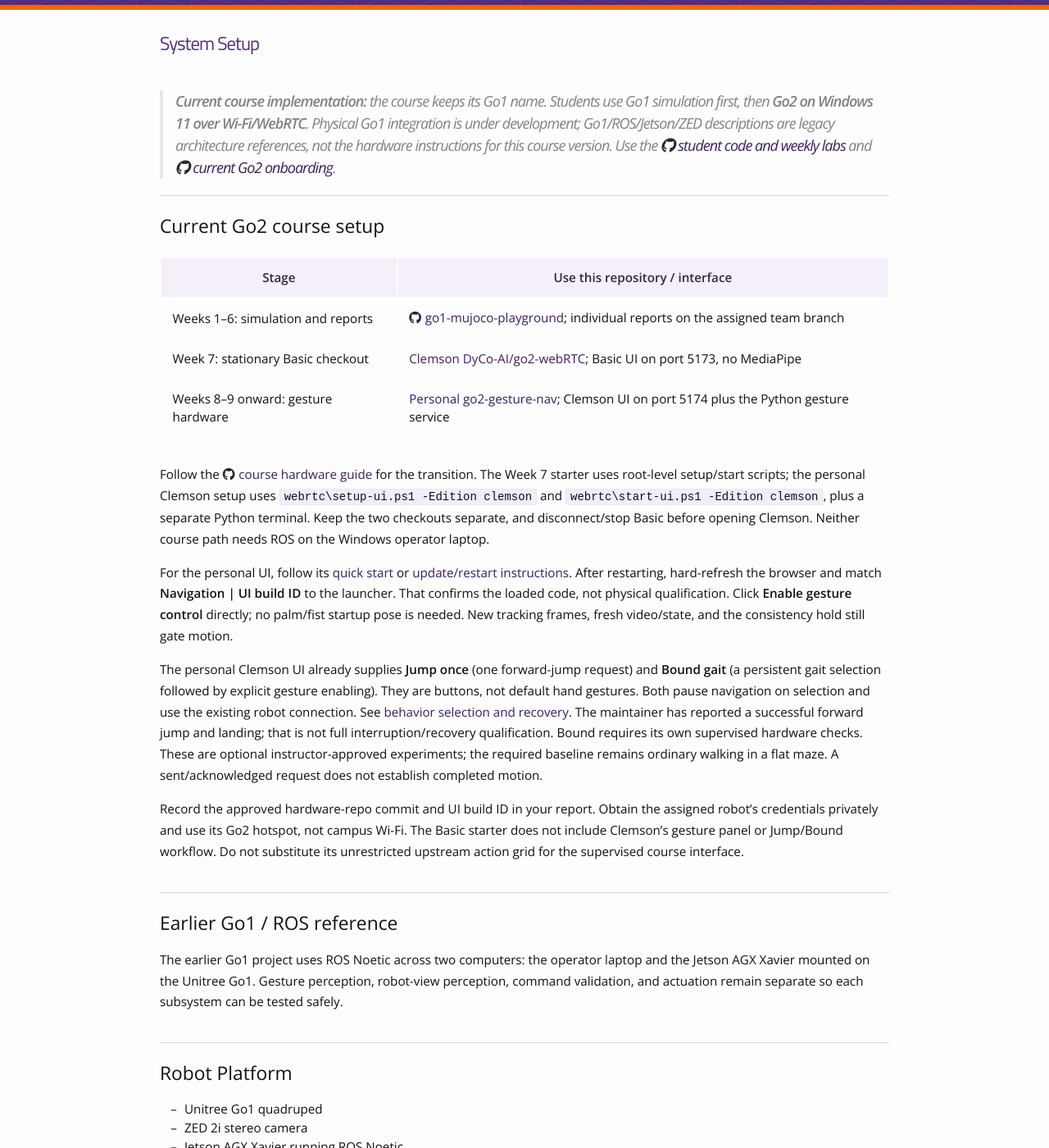
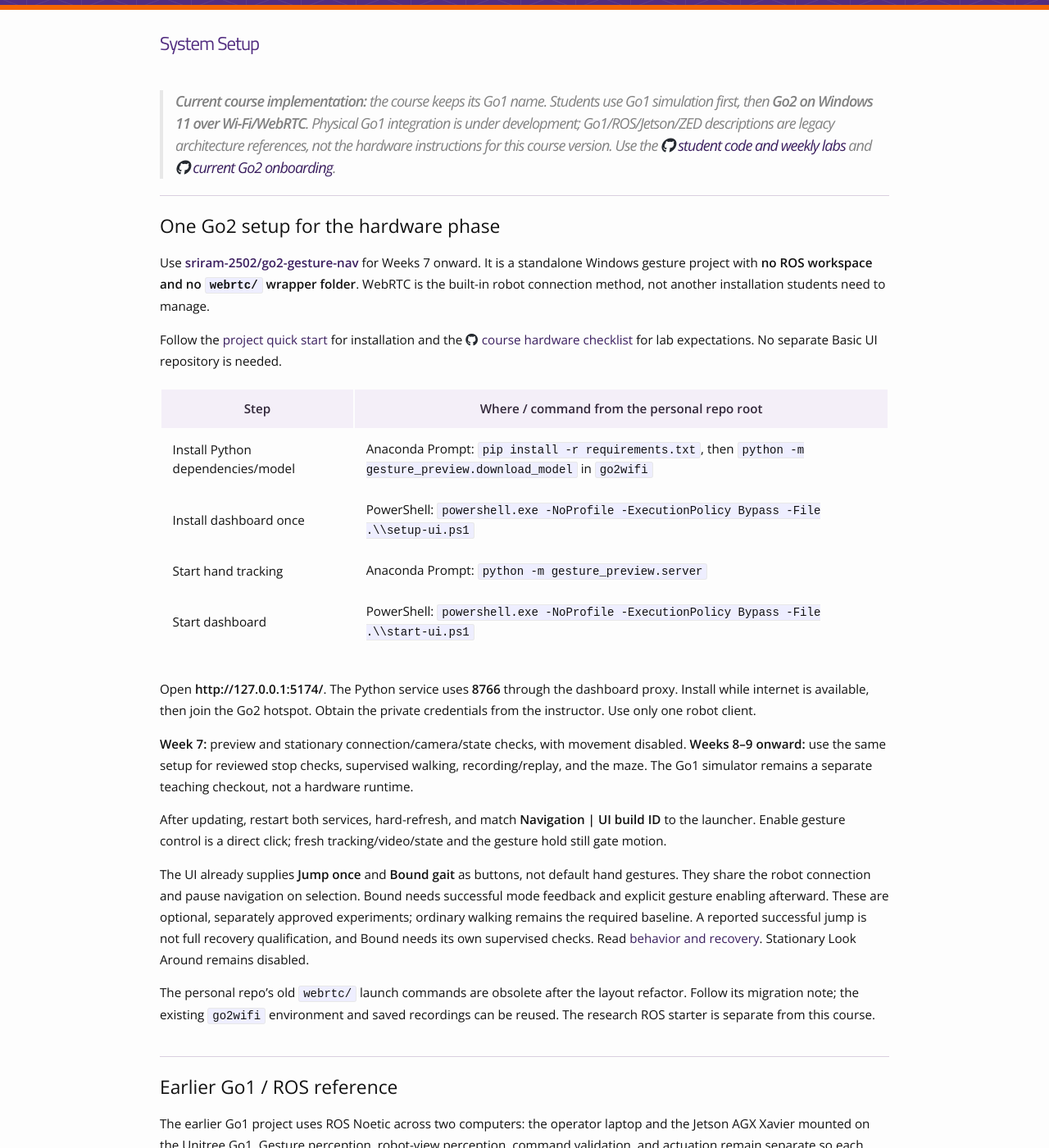
Before and after one commit to DyCo-AI/go1_gesture_tracking, a Jekyll site: the page built from docs/setup.md, in a window 1280 px wide and 1400 px high, scrolled down 203 px. Shown: the whole window at 82% size. Built offline with Jekyll 4.4.1, drawn with Linux system fonts in a browser that asks for light colours.

Commit message:
Streamline the course around one Go2 gesture UI setup

```diff
--- a/docs/setup.md
+++ b/docs/setup.md
@@ -12,44 +12,49 @@
 > and [current Go2 onboarding](https://github.com/sriram-2502/go1-mujoco-playground/blob/main/course/GO2_HARDWARE.md).
 
 
-## Current Go2 course setup
+## One Go2 setup for the hardware phase
 
-| Stage | Use this repository / interface |
+Use **[sriram-2502/go2-gesture-nav](https://github.com/sriram-2502/go2-gesture-nav)**
+for Weeks 7 onward. It is a standalone Windows gesture project with **no ROS
+workspace and no `webrtc/` wrapper folder**. WebRTC is the built-in robot
+connection method, not another installation students need to manage.
+
+Follow the [project quick start](https://github.com/sriram-2502/go2-gesture-nav#1-install-once)
+for installation and the [course hardware checklist](https://github.com/sriram-2502/go1-mujoco-playground/blob/main/course/GO2_HARDWARE.md)
+for lab expectations. No separate Basic UI repository is needed.
+
+| Step | Where / command from the personal repo root |
 | --- | --- |
-| Weeks 1–6: simulation and reports | [go1-mujoco-playground](https://github.com/sriram-2502/go1-mujoco-playground); individual reports on the assigned team branch |
-| Week 7: stationary Basic checkout | [Clemson DyCo-AI/go2-webRTC](https://github.com/DyCo-AI/go2-webRTC); Basic UI on port 5173, no MediaPipe |
-| Weeks 8–9 onward: gesture hardware | [Personal go2-gesture-nav](https://github.com/sriram-2502/go2-gesture-nav); Clemson UI on port 5174 plus the Python gesture service |
+| Install Python dependencies/model | Anaconda Prompt: `pip install -r requirements.txt`, then `python -m gesture_preview.download_model` in `go2wifi` |
+| Install dashboard once | PowerShell: `powershell.exe -NoProfile -ExecutionPolicy Bypass -File .\\setup-ui.ps1` |
+| Start hand tracking | Anaconda Prompt: `python -m gesture_preview.server` |
+| Start dashboard | PowerShell: `powershell.exe -NoProfile -ExecutionPolicy Bypass -File .\\start-ui.ps1` |
 
-Follow the [course hardware guide](https://github.com/sriram-2502/go1-mujoco-playground/blob/main/course/GO2_HARDWARE.md#which-setup-to-use)
-for the transition. The Week 7 starter uses root-level setup/start scripts;
-the personal Clemson setup uses `webrtc\setup-ui.ps1 -Edition clemson` and
-`webrtc\start-ui.ps1 -Edition clemson`, plus a separate Python terminal.
-Keep the two checkouts separate, and disconnect/stop Basic before opening
-Clemson. Neither course path needs ROS on the Windows operator laptop.
+Open **http://127.0.0.1:5174/**. The Python service uses **8766** through the
+dashboard proxy. Install while internet is available, then join the Go2 hotspot.
+Obtain the private credentials from the instructor. Use only one robot client.
 
-For the personal UI, follow its [quick start](https://github.com/sriram-2502/go2-gesture-nav#quick-start-on-windows-11)
-or [update/restart instructions](https://github.com/sriram-2502/go2-gesture-nav#update-and-restart).
-After restarting, hard-refresh the browser and match **Navigation | UI build ID**
-to the launcher. That confirms the loaded code, not physical qualification.
-Click **Enable gesture control** directly; no palm/fist startup pose is needed.
-New tracking frames, fresh video/state, and the consistency hold still gate motion.
+**Week 7:** preview and stationary connection/camera/state checks, with movement
+disabled. **Weeks 8–9 onward:** use the same setup for reviewed stop checks,
+supervised walking, recording/replay, and the maze. The Go1 simulator remains
+a separate teaching checkout, not a hardware runtime.
 
-The personal Clemson UI already supplies **Jump once** (one forward-jump
-request) and **Bound gait** (a persistent gait selection followed by explicit
-gesture enabling). They are buttons, not default hand gestures. Both pause
-navigation on selection and use the existing robot connection. See
-[behavior selection and recovery](https://github.com/sriram-2502/go2-gesture-nav/blob/main/webrtc/clemson/CONTROL_EXTENSIONS.md).
-The maintainer has reported a successful forward jump and landing; that is not
-full interruption/recovery qualification. Bound requires its own supervised
-hardware checks. These are optional instructor-approved experiments; the required
-baseline remains ordinary walking in a flat maze. A sent/acknowledged request
-does not establish completed motion.
+After updating, restart both services, hard-refresh, and match **Navigation | UI
+build ID** to the launcher. Enable gesture control is a direct click; fresh
+tracking/video/state and the gesture hold still gate motion.
 
-Record the approved hardware-repo commit and UI build ID in your report. Obtain
-the assigned robot's credentials privately and use its Go2 hotspot, not campus
-Wi-Fi. The Basic starter does not include Clemson's gesture panel or Jump/Bound
-workflow. Do not substitute its unrestricted upstream action grid for the
-supervised course interface.
+The UI already supplies **Jump once** and **Bound gait** as buttons, not default
+hand gestures. They share the robot connection and pause navigation on selection.
+Bound needs successful mode feedback and explicit gesture enabling afterward.
+These are optional, separately approved experiments; ordinary walking remains
+the required baseline. A reported successful jump is not full recovery
+qualification, and Bound needs its own supervised checks. Read
+[behavior and recovery](https://github.com/sriram-2502/go2-gesture-nav/blob/main/dashboard/CONTROL_EXTENSIONS.md).
+Stationary Look Around remains disabled.
+
+The personal repo's old `webrtc/` launch commands are obsolete after the layout
+refactor. Follow its migration note; the existing `go2wifi` environment and saved
+recordings can be reused. The research ROS starter is separate from this course.
 
 ## Earlier Go1 / ROS reference
 
```
Also changed, not shown: docs/index.md (+4 -6 lines), docs/project.md (+1 -1 lines), docs/resources.md (+3 -4 lines), docs/roadmap.md (+7 -5 lines), docs/weekly-activities.md (+8 -10 lines).
